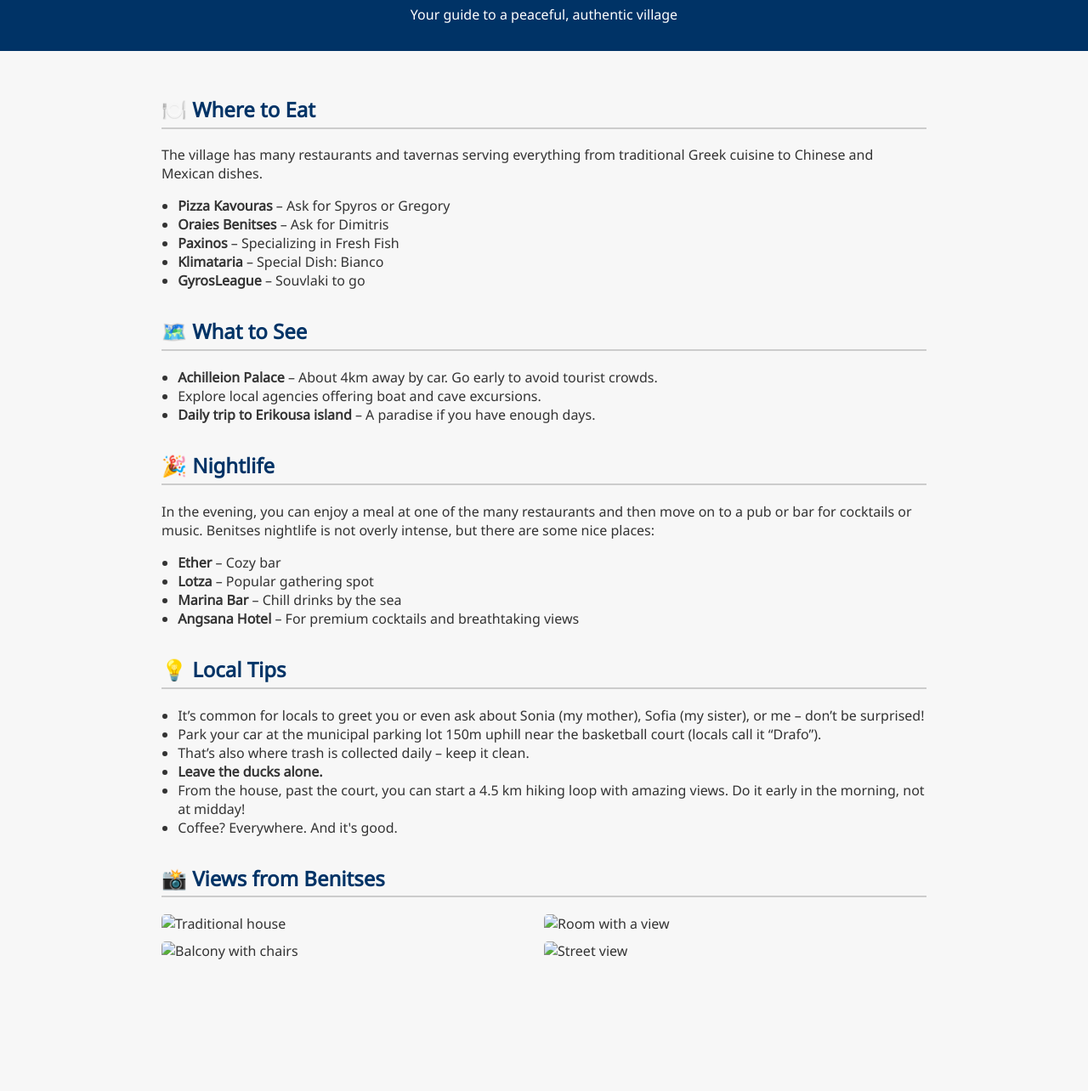
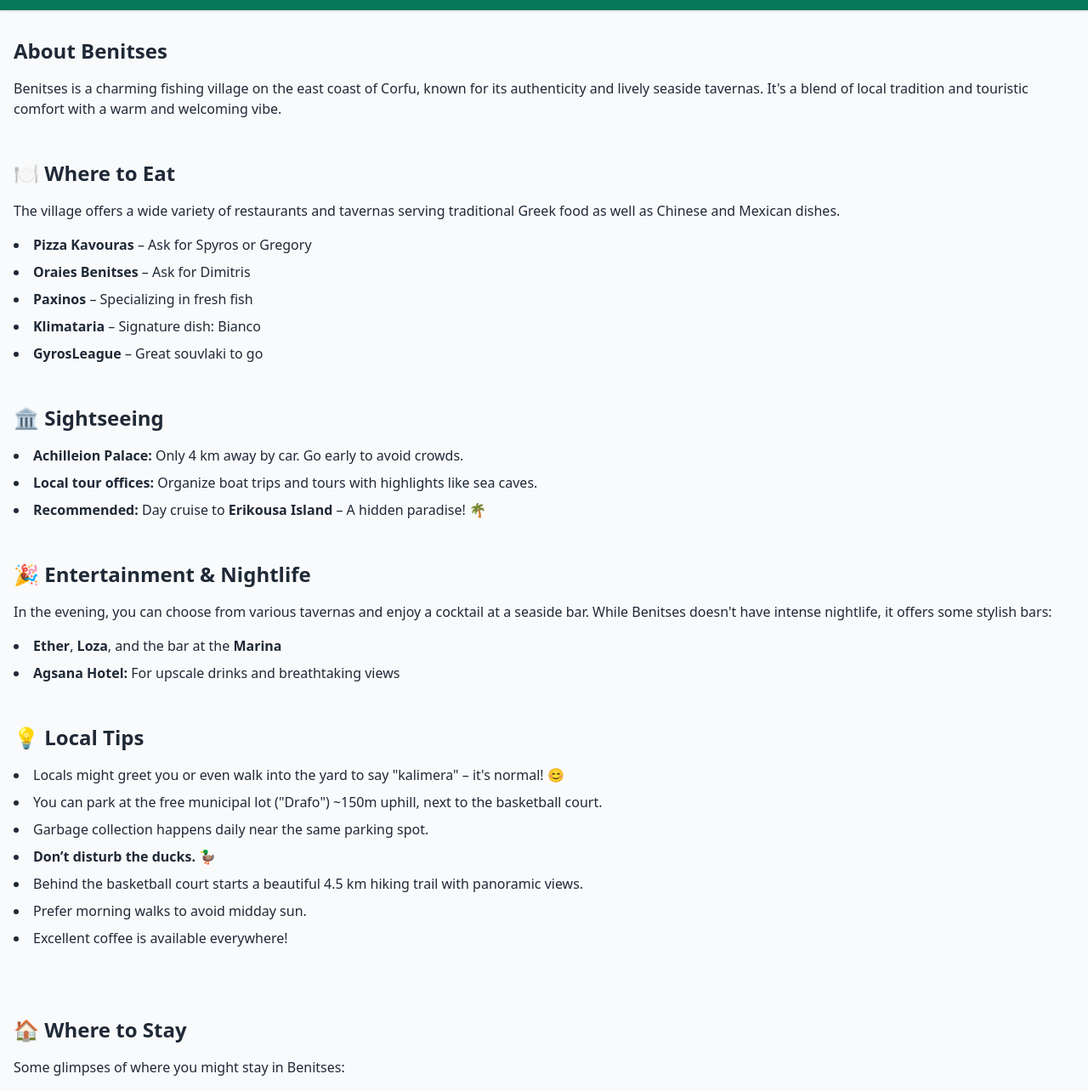
Before and after one commit to Btsonbtson/Corfu-2025---Beaches-Top-30, a plain HTML site: page benitses.html in a window 1280 px wide. Shown: the part 96-1380 px from the top of the page at 85% size. Before the commit the page ends 1290 px from the top, so only its background shows below. Drawn offline with nearby package versions, Linux system fonts and the light colour scheme.

Commit message:
Update benitses.html

```diff
--- a/benitses.html
+++ b/benitses.html
@@ -1,114 +1,102 @@
 <!DOCTYPE html>
 <html lang="en">
 <head>
-  <meta charset="UTF-8" />
-  <meta name="viewport" content="width=device-width, initial-scale=1.0"/>
-  <title>Benitses Guide</title>
-  <link href="https://fonts.googleapis.com/css2?family=Noto+Sans&display=swap" rel="stylesheet"/>
-  <style>
-    body {
-      font-family: 'Noto Sans', sans-serif;
-      margin: 0;
-      padding: 0;
-      background-color: #f7f7f7;
-      color: #333;
-    }
-    header {
-      background-color: #003366;
-      color: white;
-      padding: 1rem;
-      text-align: center;
-    }
-    main {
-      padding: 2rem;
-      max-width: 900px;
-      margin: auto;
-    }
-    h2 {
-      color: #003366;
-      border-bottom: 2px solid #ccc;
-      padding-bottom: 0.3rem;
-    }
-    .section {
-      margin-bottom: 2rem;
-    }
-    ul {
-      padding-left: 1.2rem;
-    }
-    .gallery {
-      display: flex;
-      flex-wrap: wrap;
-      gap: 10px;
-    }
-    .gallery img {
-      width: calc(50% - 10px);
-      border-radius: 5px;
-    }
-    @media (max-width: 600px) {
-      .gallery img {
-        width: 100%;
-      }
-    }
-  </style>
+  <meta charset="UTF-8">
+  <title>Benitses – Corfu 2025</title>
+  <meta name="viewport" content="width=device-width, initial-scale=1.0">
+  <link href="https://cdn.jsdelivr.net/npm/tailwindcss@2.2.19/dist/tailwind.min.css" rel="stylesheet">
 </head>
-<body>
-  <header>
-    <h1>Benitses – Corfu 2025</h1>
-    <p>Your guide to a peaceful, authentic village</p>
+<body class="bg-gray-50 text-gray-800">
+
+  <header class="bg-green-700 text-white py-6 shadow">
+    <div class="container mx-auto px-4">
+      <h1 class="text-3xl font-bold">Benitses – Corfu 2025</h1>
+      <p class="text-sm mt-1">Your personal guide to a charming fishing village in Corfu</p>
+    </div>
   </header>
-  <main>
-    <div class="section">
-      <h2>🍽️ Where to Eat</h2>
-      <p>The village has many restaurants and tavernas serving everything from traditional Greek cuisine to Chinese and Mexican dishes.</p>
-      <ul>
+
+  <main class="container mx-auto px-4 py-8 space-y-12">
+
+    <section id="intro">
+      <h2 class="text-2xl font-semibold mb-4">About Benitses</h2>
+      <p class="mb-4">Benitses is a charming fishing village on the east coast of Corfu, known for its authenticity and lively seaside tavernas. It's a blend of local tradition and touristic comfort with a warm and welcoming vibe.</p>
+    </section>
+
+    <section id="eat">
+      <h2 class="text-2xl font-semibold mb-4">🍽️ Where to Eat</h2>
+      <p class="mb-4">The village offers a wide variety of restaurants and tavernas serving traditional Greek food as well as Chinese and Mexican dishes.</p>
+      <ul class="list-disc list-inside space-y-2">
         <li><strong>Pizza Kavouras</strong> – Ask for Spyros or Gregory</li>
         <li><strong>Oraies Benitses</strong> – Ask for Dimitris</li>
-        <li><strong>Paxinos</strong> – Specializing in Fresh Fish</li>
-        <li><strong>Klimataria</strong> – Special Dish: Bianco</li>
-        <li><strong>GyrosLeague</strong> – Souvlaki to go</li>
+        <li><strong>Paxinos</strong> – Specializing in fresh fish</li>
+        <li><strong>Klimataria</strong> – Signature dish: Bianco</li>
+        <li><strong>GyrosLeague</strong> – Great souvlaki to go</li>
       </ul>
+    </section>
+
+    <section id="sightseeing">
+      <h2 class="text-2xl font-semibold mb-4">🏛️ Sightseeing</h2>
+      <ul class="list-disc list-inside space-y-2">
+        <li><strong>Achilleion Palace:</strong> Only 4 km away by car. Go early to avoid crowds.</li>
+        <li><strong>Local tour offices:</strong> Organize boat trips and tours with highlights like sea caves.</li>
+        <li><strong>Recommended:</strong> Day cruise to <strong>Erikousa Island</strong> – A hidden paradise! 🌴</li>
+      </ul>
+    </section>
+
+    <section id="entertainment">
+      <h2 class="text-2xl font-semibold mb-4">🎉 Entertainment & Nightlife</h2>
+      <p class="mb-4">In the evening, you can choose from various tavernas and enjoy a cocktail at a seaside bar. While Benitses doesn't have intense nightlife, it offers some stylish bars:</p>
+      <ul class="list-disc list-inside space-y-2">
+        <li><strong>Ether</strong>, <strong>Loza</strong>, and the bar at the <strong>Marina</strong></li>
+        <li><strong>Agsana Hotel:</strong> For upscale drinks and breathtaking views</li>
+      </ul>
+    </section>
+
+    <section id="tips">
+      <h2 class="text-2xl font-semibold mb-4">💡 Local Tips</h2>
+      <ul class="list-disc list-inside space-y-2">
+        <li>Locals might greet you or even walk into the yard to say "kalimera" – it's normal! 😊</li>
+        <li>You can park at the free municipal lot ("Drafo") ~150m uphill, next to the basketball court.</li>
+        <li>Garbage collection happens daily near the same parking spot.</li>
+        <li><strong>Don’t disturb the ducks.</strong> 🦆</li>
+        <li>Behind the basketball court starts a beautiful 4.5 km hiking trail with panoramic views.</li>
+        <li>Prefer morning walks to avoid midday sun.</li>
+        <li>Excellent coffee is available everywhere!</li>
+      </ul>
+    </section>
+
+    <section id="stay" class="py-8">
+      <h2 class="text-2xl font-semibold mb-4">🏠 Where to Stay</h2>
+      <p class="mb-6">Some glimpses of where you might stay in Benitses:</p>
+      <div class="grid grid-cols-1 sm:grid-cols-2 md:grid-cols-2 lg:grid-cols-2 gap-4">
+        <div class="shadow-md">
+          <img src="images/beaches/benitses_house.jpg" alt="Benitses House" class="w-full h-auto rounded">
+          <p class="text-center mt-2">Traditional Benitses House</p>
+        </div>
+        <div class="shadow-md">
+          <img src="images/beaches/benitses_2.jpg" alt="Benitses 2" class="w-full h-auto rounded">
+          <p class="text-center mt-2">Alleyway View</p>
+        </div>
+        <div class="shadow-md">
+          <img src="images/beaches/benitses_3.jpg" alt="Benitses 3" class="w-full h-auto rounded">
+          <p class="text-center mt-2">Inner Courtyard</p>
+        </div>
+        <div class="shadow-md">
+          <img src="images/beaches/benitses_4.jpg" alt="Benitses 4" class="w-full h-auto rounded">
+          <p class="text-center mt-2">Everyday Life in the Village</p>
+        </div>
+      </div>
+    </section>
+
+    <div class="text-center mt-10">
+      <a href="index.html" class="inline-block px-6 py-2 bg-green-600 text-white rounded hover:bg-green-700">← Back to Main Page</a>
     </div>
-    <div class="section">
-      <h2>🗺️ What to See</h2>
-      <ul>
-        <li><strong>Achilleion Palace</strong> – About 4km away by car. Go early to avoid tourist crowds.</li>
-        <li>Explore local agencies offering boat and cave excursions.</li>
-        <li><strong>Daily trip to Erikousa island</strong> – A paradise if you have enough days.</li>
-      </ul>
-    </div>
-    <div class="section">
-      <h2>🎉 Nightlife</h2>
-      <p>
-        In the evening, you can enjoy a meal at one of the many restaurants and then move on to a pub or bar for cocktails or music.
-        Benitses nightlife is not overly intense, but there are some nice places:
-      </p>
-      <ul>
-        <li><strong>Ether</strong> – Cozy bar</li>
-        <li><strong>Lotza</strong> – Popular gathering spot</li>
-        <li><strong>Marina Bar</strong> – Chill drinks by the sea</li>
-        <li><strong>Angsana Hotel</strong> – For premium cocktails and breathtaking views</li>
-      </ul>
-    </div>
-    <div class="section">
-      <h2>💡 Local Tips</h2>
-      <ul>
-        <li>It’s common for locals to greet you or even ask about Sonia (my mother), Sofia (my sister), or me – don’t be surprised!</li>
-        <li>Park your car at the municipal parking lot 150m uphill near the basketball court (locals call it “Drafo”).</li>
-        <li>That’s also where trash is collected daily – keep it clean.</li>
-        <li><strong>Leave the ducks alone.</strong></li>
-        <li>From the house, past the court, you can start a 4.5 km hiking loop with amazing views. Do it early in the morning, not at midday!</li>
-        <li>Coffee? Everywhere. And it's good.</li>
-      </ul>
-    </div>
-    <div class="section">
-      <h2>📸 Views from Benitses</h2>
-      <div class="gallery">
-        <img src="images/beaches/Benitses House.jpg" alt="Traditional house" />
-        <img src="images/beaches/Benitses 2.jpg" alt="Room with a view" />
-        <img src="images/beaches/Benitses 3.jpg" alt="Balcony with chairs" />
-        <img src="images/beaches/Benitses 4.jpg" alt="Street view" />
-      </div>
-    </div>
+
   </main>
+
+  <footer class="bg-gray-100 text-center py-4 text-sm text-gray-600 mt-10">
+    &copy; 2025 Corfu Guide – Benitses Edition
+  </footer>
+
 </body>
 </html>
```
